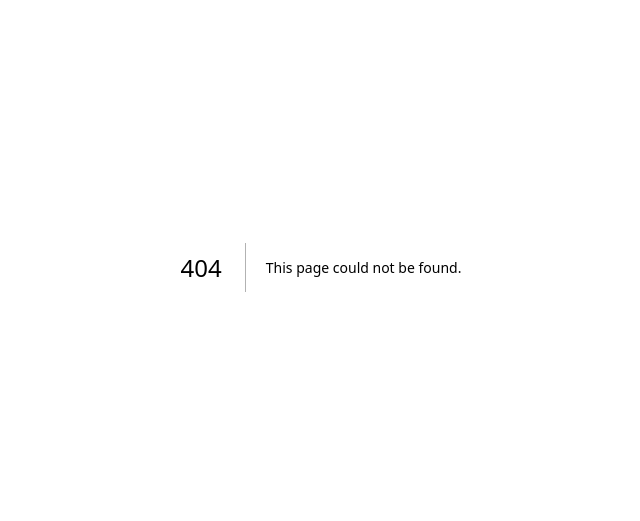
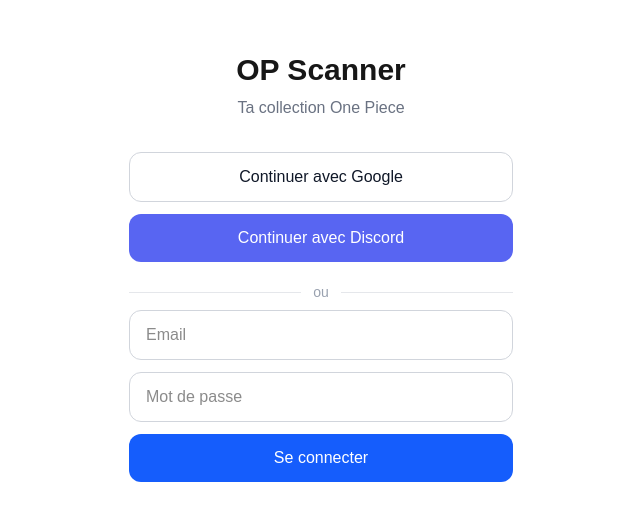
Before and after one commit to Nezketsu/op-scanner, a Next.js app: page /login in a window 1280 px wide. Before the commit this address had no page. Shown: the part 133-654 px from the top of the page, without its empty margins (319-959 px from the left). Built offline with nearby package versions, Linux system fonts and the light colour scheme; no server answers.

Commit message:
feat: add login page with OAuth and email/password

```diff
--- /dev/null
+++ b/app/(auth)/login/page.tsx
@@ -0,0 +1,82 @@
+'use client'
+import { useState } from 'react'
+import { createClient } from '@/lib/supabase/client'
+
+export default function LoginPage() {
+  const [email, setEmail] = useState('')
+  const [password, setPassword] = useState('')
+  const [loading, setLoading] = useState(false)
+  const [error, setError] = useState<string | null>(null)
+  const supabase = createClient()
+
+  const handleEmailLogin = async (e: React.FormEvent) => {
+    e.preventDefault()
+    setLoading(true)
+    setError(null)
+    const { error } = await supabase.auth.signInWithPassword({ email, password })
+    if (error) setError(error.message)
+    setLoading(false)
+  }
+
+  const handleOAuth = (provider: 'google' | 'discord') => {
+    supabase.auth.signInWithOAuth({
+      provider,
+      options: { redirectTo: `${window.location.origin}/auth/callback` },
+    })
+  }
+
+  return (
+    <div className="min-h-screen flex flex-col items-center justify-center p-6">
+      <h1 className="text-3xl font-bold mb-2">OP Scanner</h1>
+      <p className="text-gray-500 mb-8">Ta collection One Piece</p>
+
+      <div className="w-full max-w-sm space-y-3">
+        <button
+          onClick={() => handleOAuth('google')}
+          className="w-full py-3 px-4 bg-white text-gray-900 border border-gray-300 rounded-xl font-medium"
+        >
+          Continuer avec Google
+        </button>
+        <button
+          onClick={() => handleOAuth('discord')}
+          className="w-full py-3 px-4 bg-[#5865F2] text-white rounded-xl font-medium"
+        >
+          Continuer avec Discord
+        </button>
+
+        <div className="flex items-center gap-3 my-2">
+          <hr className="flex-1 border-gray-200" />
+          <span className="text-sm text-gray-400">ou</span>
+          <hr className="flex-1 border-gray-200" />
+        </div>
+
+        <form onSubmit={handleEmailLogin} aria-label="form" className="space-y-3">
+          <input
+            type="email"
+            placeholder="Email"
+            value={email}
+            onChange={e => setEmail(e.target.value)}
+            className="w-full px-4 py-3 border border-gray-300 rounded-xl focus:outline-none focus:ring-2 focus:ring-blue-500"
+            required
+          />
+          <input
+            type="password"
+            placeholder="Mot de passe"
+            value={password}
+            onChange={e => setPassword(e.target.value)}
+            className="w-full px-4 py-3 border border-gray-300 rounded-xl focus:outline-none focus:ring-2 focus:ring-blue-500"
+            required
+          />
+          {error && <p className="text-red-500 text-sm">{error}</p>}
+          <button
+            type="submit"
+            disabled={loading}
+            className="w-full py-3 bg-blue-600 text-white rounded-xl font-medium disabled:opacity-50"
+          >
+            {loading ? 'Connexion...' : 'Se connecter'}
+          </button>
+        </form>
+      </div>
+    </div>
+  )
+}
```
Also changed, not shown: 1 other file (tests, documents, lock files or other folders).
